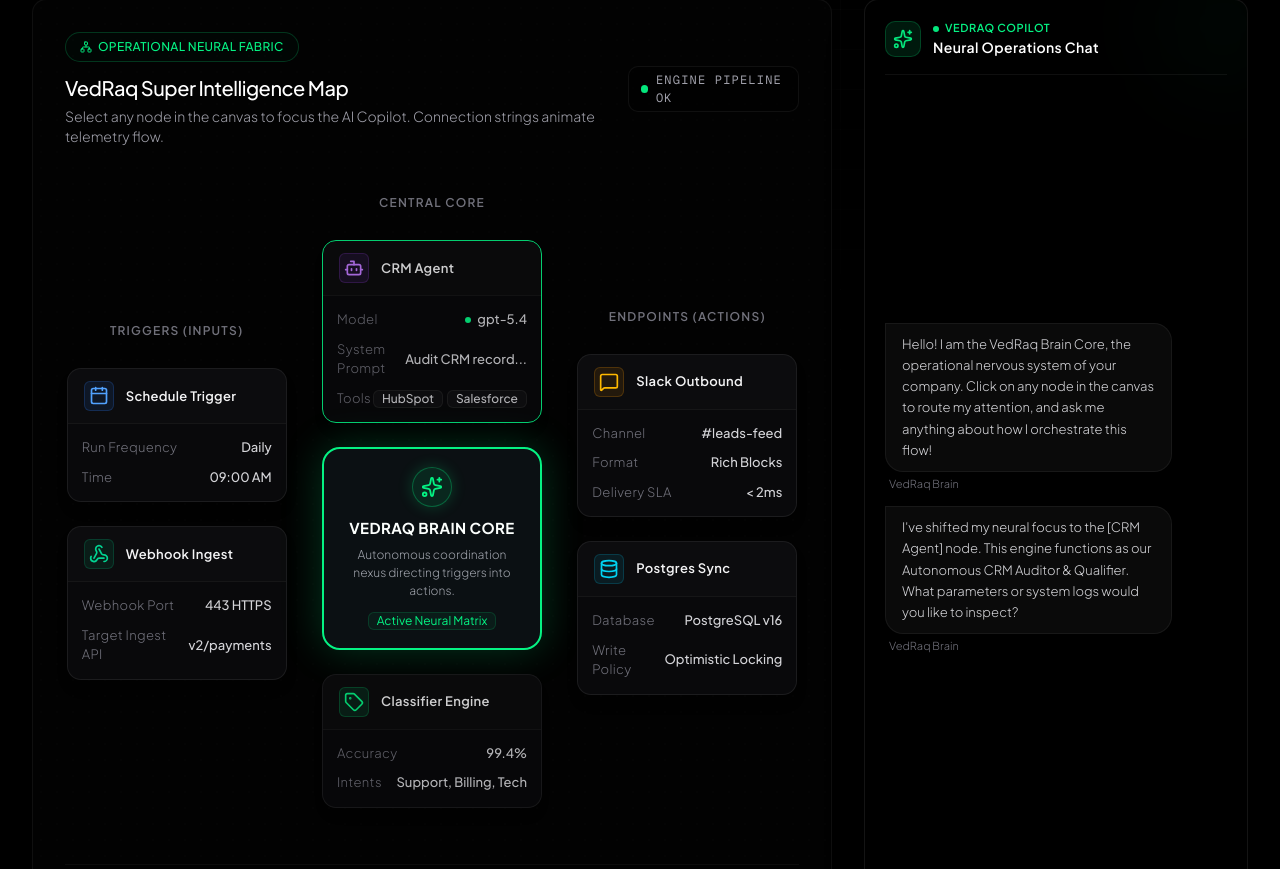
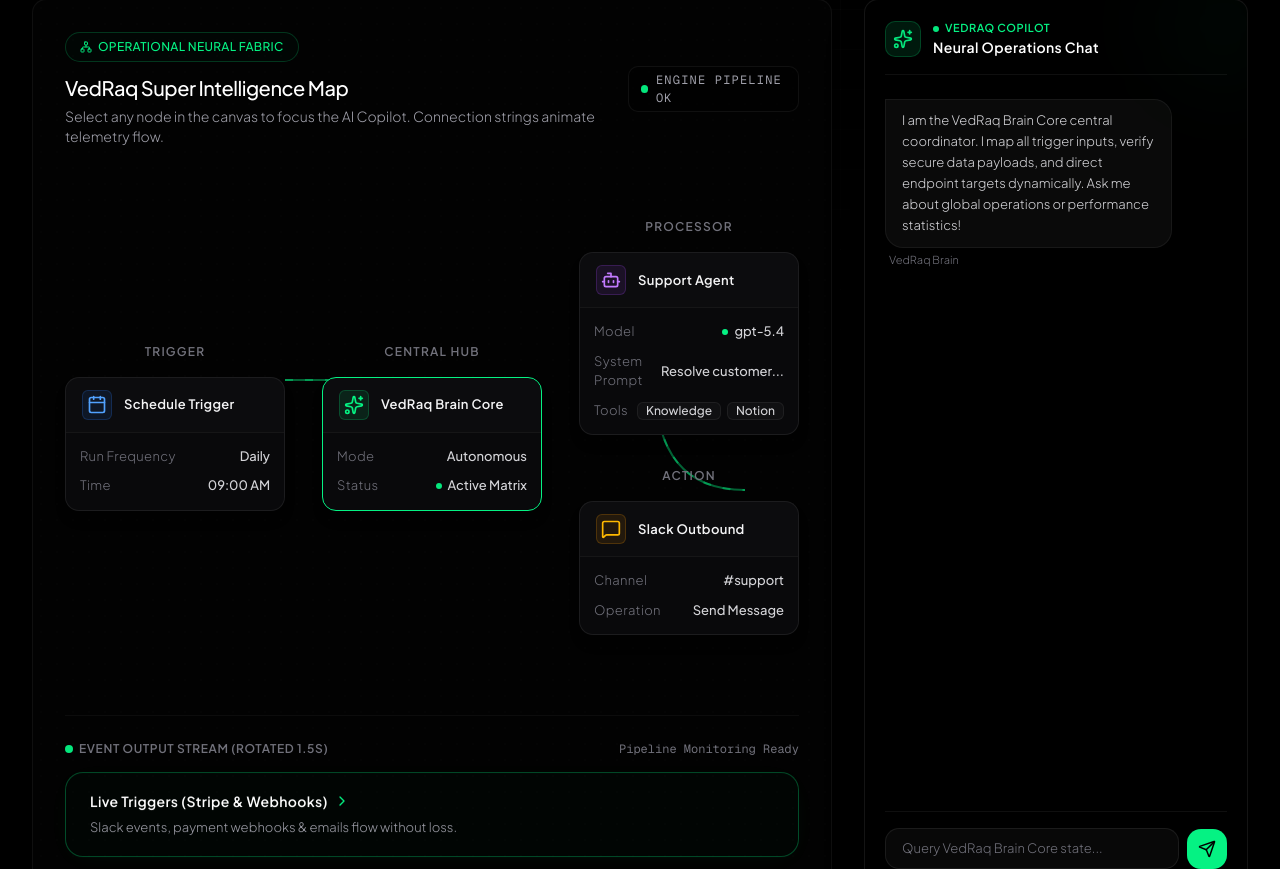
Before and after one commit to GseriesTech/VedRaq, a Next.js app in the folder landing-page/: page / in a window 1280 px wide. Shown: the part 1191-2060 px from the top of the page. Built offline with nearby package versions, Linux system fonts and the light colour scheme.

Commit message:
feat: standard Brain Core node styling, 4-node branch layout, and self-clearing AI chat room focus

```diff
--- a/landing-page/src/components/InteractiveNodeBuilder.tsx
+++ b/landing-page/src/components/InteractiveNodeBuilder.tsx
@@ -3,7 +3,7 @@
 import React, { useState, useEffect, useRef } from "react";
 import { AppNode, AppNodeChip } from "./AppNode";
 import { Notify } from "./Notify";
-import { Calendar, Bot, MessageSquare, Database, Activity, Zap, Network, Webhook, Tag, Send, Sparkles } from "lucide-react";
+import { Calendar, Bot, MessageSquare, Sparkles, Send, Network } from "lucide-react";
 
 interface NodeData {
   id: string;
@@ -29,15 +29,10 @@
 }
 
 export function InteractiveNodeBuilder() {
-  const [selectedId, setSelectedId] = useState<string>("agent");
+  const [selectedId, setSelectedId] = useState<string>("brain");
   const [activeEventIndex, setActiveEventIndex] = useState<number>(0);
   const [chatInput, setChatInput] = useState<string>("");
-  const [chatMessages, setChatMessages] = useState<ChatMessage[]>([
-    {
-      sender: "assistant",
-      content: "Hello! I am the VedRaq Brain Core, the operational nervous system of your company. Click on any node in the canvas to route my attention, and ask me anything about how I orchestrate this flow!"
-    }
-  ]);
+  const [chatMessages, setChatMessages] = useState<ChatMessage[]>([]);
 
   const chatContainerRef = useRef<HTMLDivElement>(null);
 
@@ -48,17 +43,16 @@
     }
   }, [chatMessages]);
 
-  // Pre-configured nodes representing a rich React Flow network
+  // Exactly four nodes distributed similarly to the Gmail -> Agent/Slack branching reference
   const nodes: NodeData[] = [
-    // Column 1: Triggers
     {
       id: "schedule",
       title: "Schedule Trigger",
       icon: <Calendar className="h-5 w-5 text-blue-400" />,
       iconBg: "bg-blue-500/10 text-blue-400 border border-blue-500/20",
       appName: "VedRaq Scheduler Engine",
-      about: "Chronological Operation Dispatcher",
-      description: "Triggers automated workflows on precise cron intervals, dates, or repetitive schedules. Highly optimized for cron consistency with zero drift.",
+      about: "Chronological Dispatcher",
+      description: "Triggers automated workflows on precise cron intervals, dates, or repetitive schedules with absolute zero drift.",
       details: [
         { label: "Pipeline Status", value: "Ready" },
         { label: "Next Scheduled Run", value: "Today, 09:00 AM" },
@@ -70,102 +64,63 @@
       ]
     },
     {
-      id: "webhook",
-      title: "Webhook Ingest",
-      icon: <Webhook className="h-5 w-5 text-emerald-400" />,
-      iconBg: "bg-emerald-500/10 text-emerald-400 border border-emerald-500/20",
-      appName: "Stripe Webhook Gateway",
-      about: "Instant Transaction Trigger",
-      description: "Catches live webhook events from credit cards, checkout sessions, and external platforms, parsing details securely under 2ms.",
+      id: "brain",
+      title: "VedRaq Brain Core",
+      icon: <Sparkles className="h-5 w-5 text-[#05F283]" />,
+      iconBg: "bg-[#05F283]/10 text-[#05F283] border border-[#05F283]/20",
+      appName: "VedRaq Core Brain",
+      about: "Central Core Dispatcher",
+      description: "The core orchestrator coordinating neural operations, verifying secure data payloads, and directing custom integrations dynamically.",
       details: [
-        { label: "SLA Webhook Ingest", value: "< 2ms" },
-        { label: "Active Connections", value: "12 Channels" },
-        { label: "Security Context", value: "HMAC Signed" }
+        { label: "Engine Status", value: "Operational" },
+        { label: "Active Matrix", value: "100% capacity" },
+        { label: "Response Delay", value: "1.2ms" }
       ],
       rows: [
-        { label: "Webhook Port", value: "443 HTTPS" },
-        { label: "Target Ingest API", value: "v2/payments" }
+        { label: "Mode", value: "Autonomous" },
+        { label: "Status", value: <span className="flex items-center gap-1.5"><span className="h-1.5 w-1.5 rounded-full bg-[#05F283] animate-pulse" /> Active Matrix</span> }
       ]
     },
-    // Column 2: Central Engines
     {
       id: "agent",
-      title: "CRM Agent",
+      title: "Support Agent",
       icon: <Bot className="h-5 w-5 text-purple-400" />,
       iconBg: "bg-purple-500/10 text-purple-400 border border-purple-500/20",
-      appName: "VedRaq AI CRM Agent",
-      about: "Autonomous CRM Auditor & Qualifier",
-      description: "Leverages elite models to inspect customer files, audit pipeline records, and autonomously update customer status across internal databases.",
+      appName: "Support Agent",
+      about: "Autonomous Ticket Qualifier",
+      description: "Leverages elite LLM models to autonomously inspect customer support queries, audit profiles, and draft response files.",
       details: [
-        { label: "Active Model", value: "VedRaq Brain-v5.4" },
-        { label: "System Temperature", value: "0.2 (Predictive)" },
-        { label: "Safety Evaluation", value: "Shield-v3 active" }
+        { label: "Model", value: "gpt-5.4 Core" },
+        { label: "Prompt Context", value: "Resolve customer..." },
+        { label: "Safety Evaluator", value: "Active" }
       ],
       rows: [
         { label: "Model", value: <span className="flex items-center gap-1.5"><span className="h-1.5 w-1.5 rounded-full bg-[#05F283]" /> gpt-5.4</span> },
-        { label: "System Prompt", value: "Audit CRM record..." },
+        { label: "System Prompt", value: "Resolve customer..." },
         { label: "Tools", value: (
-          <div className="flex gap-1 shrink-0">
-            <AppNodeChip label="HubSpot" />
-            <AppNodeChip label="Salesforce" />
+          <div className="flex gap-1.5 shrink-0">
+            <AppNodeChip label="Knowledge" />
+            <AppNodeChip label="Notion" />
           </div>
         )}
       ]
     },
     {
-      id: "classifier",
-      title: "Classifier Engine",
-      icon: <Tag className="h-5 w-5 text-[#05F283]" />,
-      iconBg: "bg-[#05F283]/10 text-[#05F283] border border-[#05F283]/20",
-      appName: "Semantic Tagging Core",
-      about: "Generative Query Router",
-      description: "Performs semantic categorization on inbound queries. Uses fast embedding logic to tag intents and dispatch actions.",
-      details: [
-        { label: "Model Category", value: "Tagger-v2" },
-        { label: "Classifier Speed", value: "50ms" },
-        { label: "Accuracy Threshold", value: "99.4%" }
-      ],
-      rows: [
-        { label: "Accuracy", value: "99.4%" },
-        { label: "Intents", value: "Support, Billing, Tech" }
-      ]
-    },
-    // Column 3: Actions
-    {
       id: "slack",
       title: "Slack Outbound",
       icon: <MessageSquare className="h-5 w-5 text-amber-400" />,
       iconBg: "bg-amber-500/10 text-amber-400 border border-amber-500/20",
-      appName: "Slack Corporate Connect",
-      about: "Instant Channel Dispatcher & Alert Bus",
-      description: "Sends customized alerts, rich telemetry messages, and interactive blocks to specific corporate workspaces to notify team members of audit completions.",
+      appName: "Slack Outbound Connect",
+      about: "Instant Channel Alert Bus",
+      description: "Delivers customized alerts and rich telemetry payload blocks to team feeds upon workflow trigger completion.",
       details: [
-        { label: "Target Channel", value: "#leads-feed" },
-        { label: "Payload Format", value: "Rich Block Layout" },
-        { label: "Webhook Status", value: "Verified Active" }
+        { label: "Outbound Port", value: "HTTPS Push" },
+        { label: "Target Workspace", value: "Verified Active" },
+        { label: "Alert Interval", value: "< 2ms" }
       ],
       rows: [
-        { label: "Channel", value: "#leads-feed" },
-        { label: "Format", value: "Rich Blocks" },
-        { label: "Delivery SLA", value: "< 2ms" }
-      ]
-    },
-    {
-      id: "postgres",
-      title: "Postgres Sync",
-      icon: <Database className="h-5 w-5 text-cyan-400" />,
-      iconBg: "bg-cyan-500/10 text-cyan-400 border border-cyan-500/20",
-      appName: "Real-Time DB Sync Core",
-      about: "Transactional Database Synchronizer",
-      description: "Synchronizes states across Postgres tables, keeping user scopes, payment rows, and telemetry databases completely uniform.",
-      details: [
-        { label: "Target Table", value: "customer_profiles" },
-        { label: "Connection Pool", value: "PgBouncer" },
-        { label: "Sync Delay", value: "3ms" }
-      ],
-      rows: [
-        { label: "Database", value: "PostgreSQL v16" },
-        { label: "Write Policy", value: "Optimistic Locking" }
+        { label: "Channel", value: "#support" },
+        { label: "Operation", value: "Send Message" }
       ]
     }
   ];
@@ -202,16 +157,31 @@
     return () => clearInterval(interval);
   }, []);
 
-  const activeNode = nodes.find(n => n.id === selectedId) || nodes[2];
+  const activeNode = nodes.find(n => n.id === selectedId) || nodes[1];
   const activeEvent = eventLogs[activeEventIndex];
 
-  // Update chat intro when selecting a node
+  // Map initial greetings for fresh conversations on click
+  const getInitialMessage = (id: string) => {
+    switch (id) {
+      case "schedule":
+        return "I am the Schedule Trigger sub-agent. I manage precise chronological pipeline orchestration. What scheduled tasks or execution intervals would you like to review?";
+      case "brain":
+        return "I am the VedRaq Brain Core central coordinator. I map all trigger inputs, verify secure data payloads, and direct endpoint targets dynamically. Ask me about global operations or performance statistics!";
+      case "agent":
+        return "I am the AI Support Agent subprocessor. I audit CRM leads, query knowledge resources, and draft auto-responses via gpt-5.4. What prompt instructions should we analyze today?";
+      case "slack":
+        return "I am the Slack Outbound connector. I deliver rich block alert payloads to your support feeds in under 2ms. Ask me about custom webhook blocks or telemetry delivery states!";
+      default:
+        return "Hello! I am ready to assist you. Ask me anything about this node's performance or attributes.";
+    }
+  };
+
+  // Clear and load completely fresh conversation whenever next app node is clicked
   useEffect(() => {
-    setChatMessages(prev => [
-      ...prev,
+    setChatMessages([
       {
         sender: "assistant",
-        content: `I've shifted my neural focus to the [${activeNode.title}] node. This engine functions as our ${activeNode.about}. What parameters or system logs would you like to inspect?`
+        content: getInitialMessage(selectedId)
       }
     ]);
   }, [selectedId]);
@@ -225,7 +195,7 @@
     setChatMessages(prev => [...prev, { sender: "user", content: userText }]);
     setChatInput("");
 
-    // Simulate smart AI response based on node context
+    // Simulate smart AI response based on fresh node context
     setTimeout(() => {
       let reply = "";
       const lower = userText.toLowerCase();
@@ -272,38 +242,121 @@
           </div>
         </div>
 
-        {/* 3-Column Node Graph Canvas with central BRAIN CORE */}
-        <div className="grid grid-cols-1 md:grid-cols-3 gap-8 relative z-10 py-6 max-w-4xl mx-auto w-full items-center">
+        {/* 3-Column Node Graph Canvas with central BRAIN CORE (styled as normal AppNode) */}
+        <div className="relative z-10 py-12 max-w-4xl mx-auto w-full flex items-center justify-between min-h-[420px] gap-4">
 
-          {/* Column 1: Triggers */}
-          <div className="flex flex-col gap-6 items-center">
-            <span className="text-[12px] font-semibold text-zinc-500 uppercase tracking-widest mb-1">Triggers (Inputs)</span>
-            {nodes.slice(0, 2).map((node) => (
+          {/* SVG Connection Strings flowing directly behind the nodes */}
+          <svg className="absolute inset-0 w-full h-full pointer-events-none hidden md:block" style={{ zIndex: 0 }}>
+            {/* Connection: Schedule Trigger -> Brain Core */}
+            <path
+              d="M 220 210 L 320 210"
+              fill="none"
+              stroke="#05F283"
+              strokeWidth="2"
+              strokeOpacity="0.4"
+            />
+            <path
+              d="M 220 210 L 320 210"
+              fill="none"
+              stroke="#05F283"
+              strokeWidth="2"
+              className="animate-pulse-flow-green"
+            />
+
+            {/* Split stem from Brain Core right-side to top-right (Support Agent) and bottom-right (Slack) */}
+            {/* Main right-hand stem */}
+            <path
+              d="M 540 210 L 590 210"
+              fill="none"
+              stroke="#05F283"
+              strokeWidth="2"
+              strokeOpacity="0.4"
+            />
+            <path
+              d="M 540 210 L 590 210"
+              fill="none"
+              stroke="#05F283"
+              strokeWidth="2"
+              className="animate-pulse-flow-green"
+            />
+
+            {/* Branch going UP to Support Agent */}
+            <path
+              d="M 590 210 Q 590 100, 680 100"
+              fill="none"
+              stroke="#05F283"
+              strokeWidth="2"
+              strokeOpacity="0.4"
+            />
+            <path
+              d="M 590 210 Q 590 100, 680 100"
+              fill="none"
+              stroke="#05F283"
+              strokeWidth="2"
+              className="animate-pulse-flow-green"
+            />
+
+            {/* Branch going DOWN to Slack */}
+            <path
+              d="M 590 210 Q 590 320, 680 320"
+              fill="none"
+              stroke="#05F283"
+              strokeWidth="2"
+              strokeOpacity="0.4"
+            />
+            <path
+              d="M 590 210 Q 590 320, 680 320"
+              fill="none"
+              stroke="#05F283"
+              strokeWidth="2"
+              className="animate-pulse-flow-green"
+            />
+          </svg>
+
+          {/* Column 1: Triggers (Inputs) */}
+          <div className="flex flex-col items-center justify-center z-10 w-[220px]">
+            <span className="text-[12px] font-semibold text-zinc-500 uppercase tracking-widest mb-4">Trigger</span>
             <div
-                key={node.id}
-                onClick={() => setSelectedId(node.id)}
-                className="cursor-pointer transition-transform duration-300 active:scale-[0.98] w-full max-w-[220px]"
+              onClick={() => setSelectedId("schedule")}
+              className="cursor-pointer transition-transform duration-300 active:scale-[0.98] w-full"
             >
               <AppNode
-                  title={node.title}
-                  icon={node.icon}
-                  iconBg={node.iconBg}
-                  isActive={selectedId === node.id}
-                  rows={node.rows}
+                title={nodes[0].title}
+                icon={nodes[0].icon}
+                iconBg={nodes[0].iconBg}
+                isActive={selectedId === "schedule"}
+                rows={nodes[0].rows}
                 className="w-full shadow-lg"
               />
             </div>
-            ))}
           </div>
 
-          {/* Column 2: Central VEDRAQ BRAIN CORE */}
-          <div className="flex flex-col gap-6 items-center relative">
-            <span className="text-[12px] font-semibold text-zinc-500 uppercase tracking-widest mb-1">Central Core</span>
+          {/* Column 2: Central VEDRAQ BRAIN CORE (Styled exactly like a normal app node!) */}
+          <div className="flex flex-col items-center justify-center z-10 w-[220px]">
+            <span className="text-[12px] font-semibold text-zinc-500 uppercase tracking-widest mb-4">Central Hub</span>
+            <div
+              onClick={() => setSelectedId("brain")}
+              className="cursor-pointer transition-transform duration-300 active:scale-[0.98] w-full"
+            >
+              <AppNode
+                title={nodes[1].title}
+                icon={nodes[1].icon}
+                iconBg={nodes[1].iconBg}
+                isActive={selectedId === "brain"}
+                rows={nodes[1].rows}
+                className="w-full shadow-lg border-[#05F283]"
+              />
+            </div>
+          </div>
 
-            {/* Intelligent Subprocessor 1 */}
+          {/* Column 3: Branching Endpoints (Support Agent / Slack Outbound) */}
+          <div className="flex flex-col gap-8 items-center justify-between z-10 w-[220px] min-h-[360px]">
+            {/* Top Branch: Support Agent */}
+            <div className="w-full flex flex-col items-center">
+              <span className="text-[12px] font-semibold text-zinc-500 uppercase tracking-widest mb-4">Processor</span>
               <div
                 onClick={() => setSelectedId("agent")}
-              className="cursor-pointer transition-transform duration-300 active:scale-[0.98] w-full max-w-[220px]"
+                className="cursor-pointer transition-transform duration-300 active:scale-[0.98] w-full"
               >
                 <AppNode
                   title={nodes[2].title}
@@ -311,65 +364,28 @@
                   iconBg={nodes[2].iconBg}
                   isActive={selectedId === "agent"}
                   rows={nodes[2].rows}
-                className="w-full shadow-lg opacity-85"
+                  className="w-full shadow-lg"
                 />
-            </div>
-
-            {/* SUPER PART: VEDRAQ BRAIN CORE SUPER-PROCESSOR */}
-            <div className="w-full max-w-[220px] bg-[#0c0d12] border-2 border-[#05F283] rounded-2xl p-4.5 text-center relative shadow-[0_0_40px_rgba(5,242,131,0.22)] group hover:scale-[1.02] transition-all duration-300">
-              {/* Pulsing light */}
-              <div className="absolute inset-0 bg-[#05F283]/[0.015] rounded-2xl animate-pulse pointer-events-none" />
-              <div className="h-10 w-10 rounded-full bg-[#05F283]/10 border border-[#05F283]/30 flex items-center justify-center text-[#05F283] mx-auto mb-2.5 shadow-[0_0_15px_rgba(5,242,131,0.2)]">
-                <Sparkles className="h-5.5 w-5.5 animate-spin-slow" />
-              </div>
-              <h5 className="text-[15px] font-bold text-white tracking-wide">
-                VEDRAQ BRAIN CORE
-              </h5>
-              <p className="text-[12px] text-zinc-400 font-light mt-1.5 leading-normal">
-                Autonomous coordination nexus directing triggers into actions.
-              </p>
-
-              {/* Dynamic status badges */}
-              <div className="mt-3 flex justify-center gap-1.5">
-                <AppNodeChip label="Active Neural Matrix" className="bg-[#05F283]/5 border-[#05F283]/15 text-[#05F283]" />
               </div>
             </div>
 
-            {/* Intelligent Subprocessor 2 */}
+            {/* Bottom Branch: Slack */}
+            <div className="w-full flex flex-col items-center">
+              <span className="text-[12px] font-semibold text-zinc-500 uppercase tracking-widest mb-4">Action</span>
               <div
-              onClick={() => setSelectedId("classifier")}
-              className="cursor-pointer transition-transform duration-300 active:scale-[0.98] w-full max-w-[220px]"
+                onClick={() => setSelectedId("slack")}
+                className="cursor-pointer transition-transform duration-300 active:scale-[0.98] w-full"
               >
                 <AppNode
                   title={nodes[3].title}
                   icon={nodes[3].icon}
                   iconBg={nodes[3].iconBg}
-                isActive={selectedId === "classifier"}
+                  isActive={selectedId === "slack"}
                   rows={nodes[3].rows}
-                className="w-full shadow-lg opacity-85"
+                  className="w-full shadow-lg"
                 />
               </div>
             </div>
-
-          {/* Column 3: Endpoints */}
-          <div className="flex flex-col gap-6 items-center">
-            <span className="text-[12px] font-semibold text-zinc-500 uppercase tracking-widest mb-1">Endpoints (Actions)</span>
-            {nodes.slice(4, 6).map((node) => (
-              <div
-                key={node.id}
-                onClick={() => setSelectedId(node.id)}
-                className="cursor-pointer transition-transform duration-300 active:scale-[0.98] w-full max-w-[220px]"
-              >
-                <AppNode
-                  title={node.title}
-                  icon={node.icon}
-                  iconBg={node.iconBg}
-                  isActive={selectedId === node.id}
-                  rows={node.rows}
-                  className="w-full shadow-lg"
-                />
-              </div>
-            ))}
           </div>
 
         </div>
@@ -397,12 +413,12 @@
         </div>
       </div>
 
-      {/* Details Inspector AI Chat Interface (Right Column Panel) */}
+      {/* Details Inspector AI Chat Interface (Right Column Panel with full flex coverage) */}
       <div className="w-full lg:w-96 shrink-0 border border-white/[0.08] bg-black/60 rounded-xl p-5 backdrop-blur-md shadow-2xl flex flex-col justify-between relative overflow-hidden min-h-[640px]">
         {/* Soft Background Radial Light */}
         <div className="absolute -top-12 -right-12 h-36 w-36 rounded-full bg-[#05F283]/[0.025] blur-[40px] pointer-events-none" />
 
-        <div className="flex flex-col h-full justify-between">
+        <div className="flex flex-col h-full flex-1">
 
           {/* Chat Header */}
           <div className="flex items-center gap-3 pb-4 border-b border-white/[0.06] shrink-0">
@@ -420,11 +436,12 @@
             </div>
           </div>
 
-          {/* Interactive Chat Messages Area */}
+          {/* Interactive Chat Messages Area - Stretching to fully cover vertical height */}
           <div
             ref={chatContainerRef}
-            className="flex-1 overflow-y-auto py-4 my-2 space-y-3.5 pr-1 max-h-[420px] scrollbar-thin scrollbar-thumb-white/[0.05]"
+            className="flex-1 overflow-y-auto py-4 my-2 space-y-3.5 pr-1 min-h-0 scrollbar-thin scrollbar-thumb-white/[0.05] flex flex-col"
           >
+            <div className="space-y-3.5 flex-1">
               {chatMessages.map((msg, idx) => (
                 <div
                   key={idx}
@@ -447,8 +464,9 @@
                 </div>
               ))}
             </div>
+          </div>
 
-          {/* Interactive Chat Input Area */}
+          {/* Interactive Chat Input Area - Securely Pinned to Bottom */}
           <form
             onSubmit={handleChatSubmit}
             className="border-t border-white/[0.06] pt-4 shrink-0 flex items-center gap-2"
```
Lines whose indentation alone changed are shown as unchanged.
